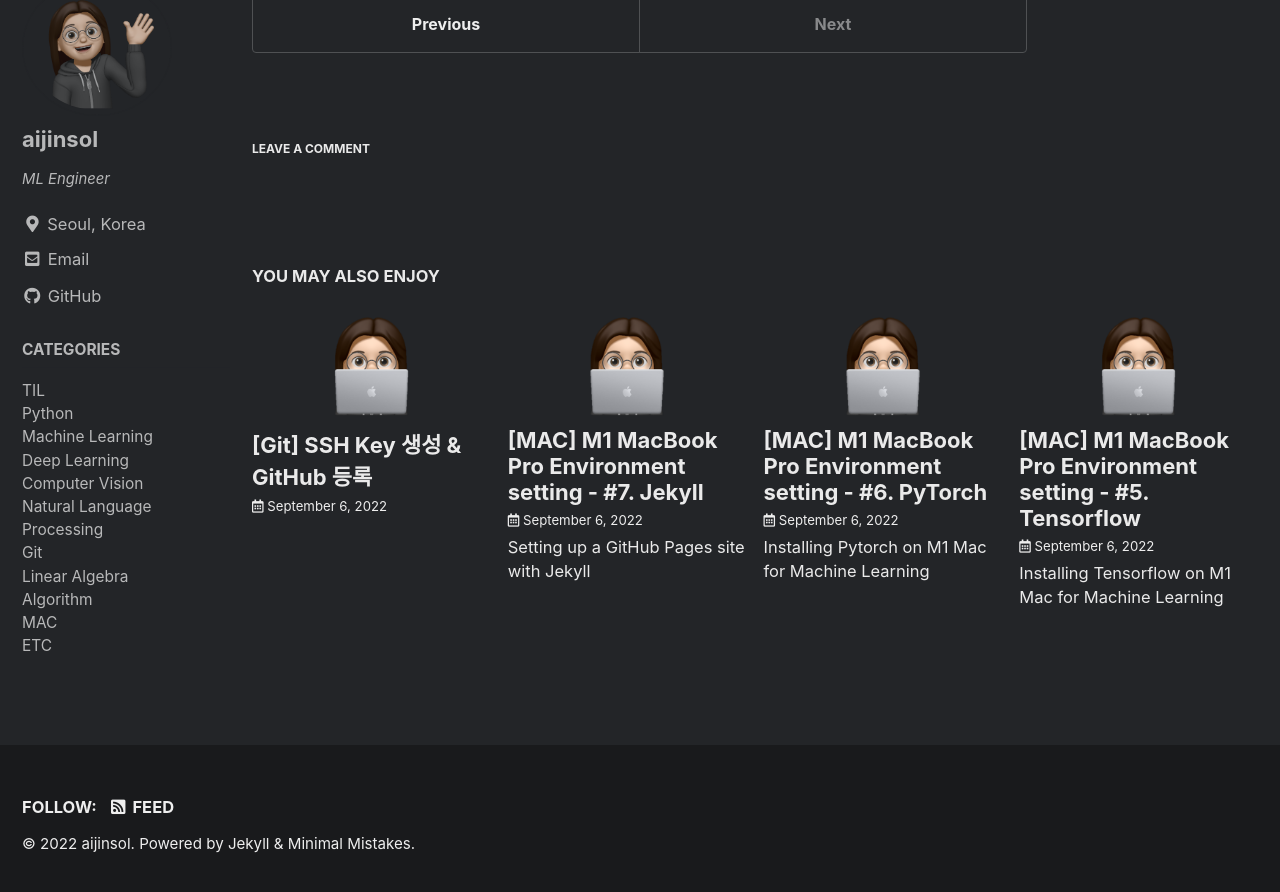
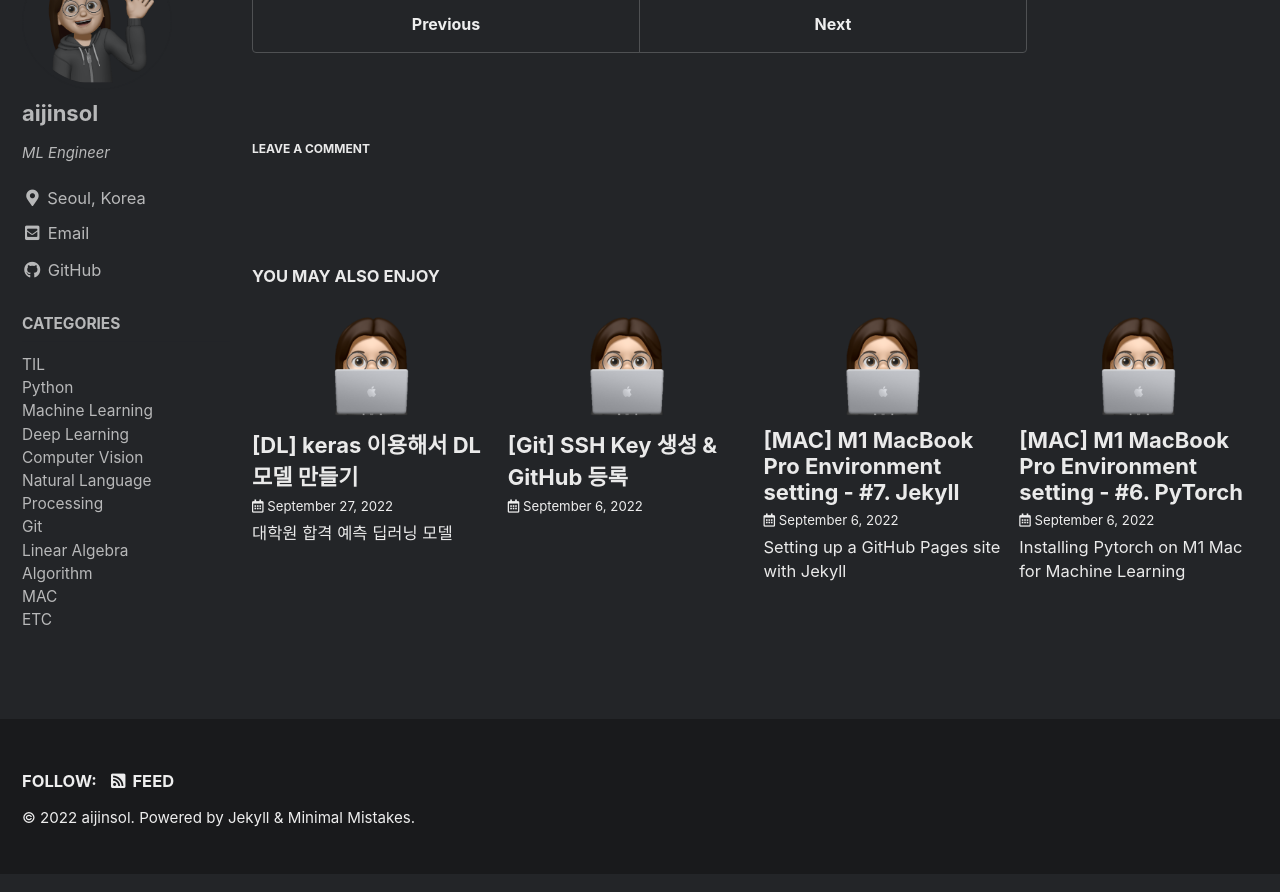
Before and after one commit to aijinsol/aijinsol.github.io, a Jekyll site: the page built from _posts/2022-09-27-dl_coding.md, in a window 1280 px wide and 900 px high, scrolled down 2567 px. Shown: the top 892 px of the window. Built offline with Jekyll 4.4.1, drawn with Linux system fonts in a browser that asks for light colours; cached includes are drawn as plain includes; comment, search, counter and statistics services are not loaded; some of the changed lines change nothing that is shown; some of the changed text lies outside the part shown.

Commit message:
docs: add dl_keras post

````diff
--- a/_posts/2022-09-27-dlcoding.md
+++ b/_posts/2022-09-27-dl_coding.md
@@ -9,7 +9,7 @@
 last_modified_at: 2022-09-27
 ---
 
-> 머신러닝 밑바닥부터 한땀한땀 손코딩해보기
+> 머신러닝 밑바닥부터 한땀한땀 하드코딩
 
 # 1. 데이터가 1개인 경우
 
--- /dev/null
+++ b/_posts/2022-09-27-dl_keras.md
@@ -0,0 +1,142 @@
+---
+title: "[DL] keras 이용해서 DL 모델 만들기"
+excerpt: "대학원 합격 예측 딥러닝 모델"
+categories:
+ - DeepLearning
+tags:
+  - keras
+  - codding apple
+last_modified_at: 2022-09-27
+---
+
+> Keras를 이용하면 딥러닝 모델을 손쉽게 만들 수 있다.
+
+| 대학원 합격 예측 프로젝트
+
+# 1. Dataset
+
++ column: 4 (admit, gre, gpa, rank)
++ row: 427
++ admit=0(불합격) / admit=1(불합격)
+
+(table) Dataset example
+
+| admit | gre | gpa  | rank |
+|:-----:|:---:|:----:|:----:|
+|   0   | 380 | 3.21 |  3   |
+|   1   | 660 | 3.67 |  3   |
+|   1   | 800 |  4   |  1   |
+|  ...  | ... | ...  | ...  |
+
+<br>
+
+# 2. Data Preprocessing
+
+## 1) Null value
+```python
+import pandas as pd
+
+data = pd.read_csv('gpascore.csv')
+
+# check null value
+print(data.isnull().sum())
+
+----------------------------------------
+admit    0
+gre      1
+gpa      0
+rank     0
+dtype: int64
+```
+
+```python
+# drop null-included rows
+data = data.dropna()
+
+print(data.isnull().sum())
+
+----------------------------------------
+admit    0
+gre      0
+gpa      0
+rank     0
+dtype: int64
+```
+
+## 2) X, Y data
+```python
+y = data['admit'].values
+print(y)
+print(type(y))
+
+----------------------------------------
+[0 1 1 1 0 1 1 ...1 1]
+<class 'numpy.ndarray'>
+```
+
+```python
+x = []
+
+for i, rows in data.iterrows():
+    x.append([rows['gre'], rows['gpa'], rows['rank']])
+
+print(x)
+print(type(x))
+
+----------------------------------------
+[[380.0, 3.21, 3.0], [660.0, 3.67, 3.0], ..., [760.0, 3.76, 2.0], [710.0, 3.82, 3.0]]
+<class 'list'>
+```
+
+<br>
+
+# 3. Build model & train
+
+```python
+import tensorflow as tf
+
+# 1. model
+model = tf.keras.models.Sequential([
+    tf.keras.layers.Dense(64, activation='tanh'),
+    tf.keras.layers.Dense(128, activation='tanh'),
+    tf.keras.layers.Dense(1, activation='sigmoid')
+])
+
+# 2. model compile
+model.compile(optimizer='adam', loss='binary_crossentropy', metrics=['accuracy'])
+
+# 3. model training (weights updating)
+model.fit(np.array(x), y, epochs=1000)
+
+----------------------------------------
+Epoch 1/1000
+ 9/14 [==================>...........] - ETA: 0s - loss: 0.7727 - accuracy: 0.4792
+...
+Epoch 999/1000
+14/14 [==============================] - 0s 7ms/step - loss: 0.5708 - accuracy: 0.6965
+Epoch 1000/1000
+14/14 [==============================] - 0s 6ms/step - loss: 0.5710 - accuracy: 0.7082
+<keras.callbacks.History at 0x17aab7280>
+```
++ `model.fit`에 x, y 데이터를 넣을 때 list 형태가 아닌 numpy array 또는 tf.tensor 자료형으로 변환해서 넣어야한다. list 형태로 넣으면 에러가 뜬다.
+    + `np.array(데이터)` : list to array 변환 함수
+
+<br>
+
+# 4. Predict
+
+```python
+pred = model.predict( [ [800, 4.20, 1], [300, 1.2, 2] ] )
+print(pred)
+
+----------------------------------------
+1/1 [==============================] - 0s 20ms/step
+[[0.77883834]
+ [0.00869057]]
+```
+
+
+<br>
+
+# Reference
++ [코딩애플 - 문과여도 상관없다 Tensorflow 딥러닝 AI 기초부터 실무까지](https://codingapple.com/course/python-deep-learning/)
````
